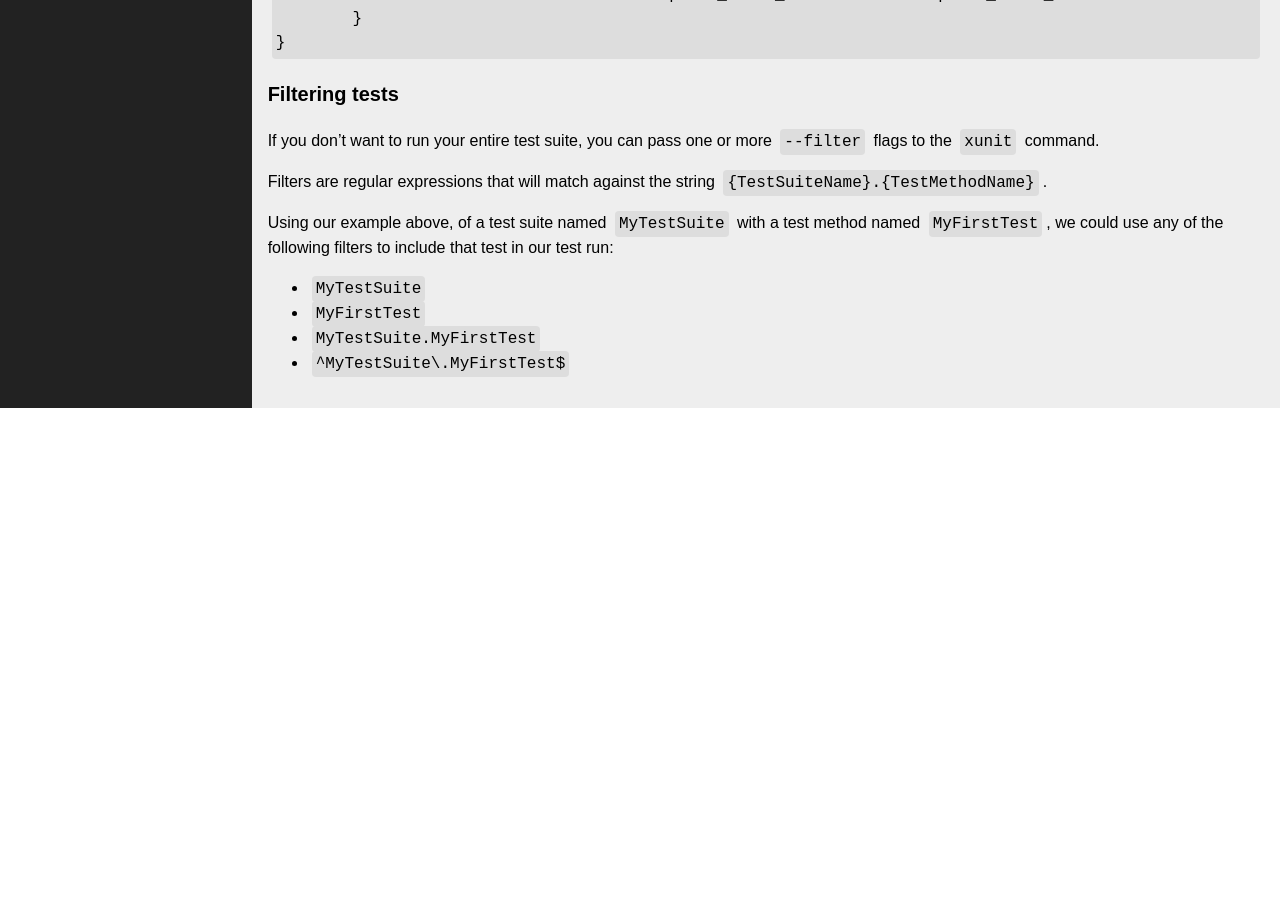
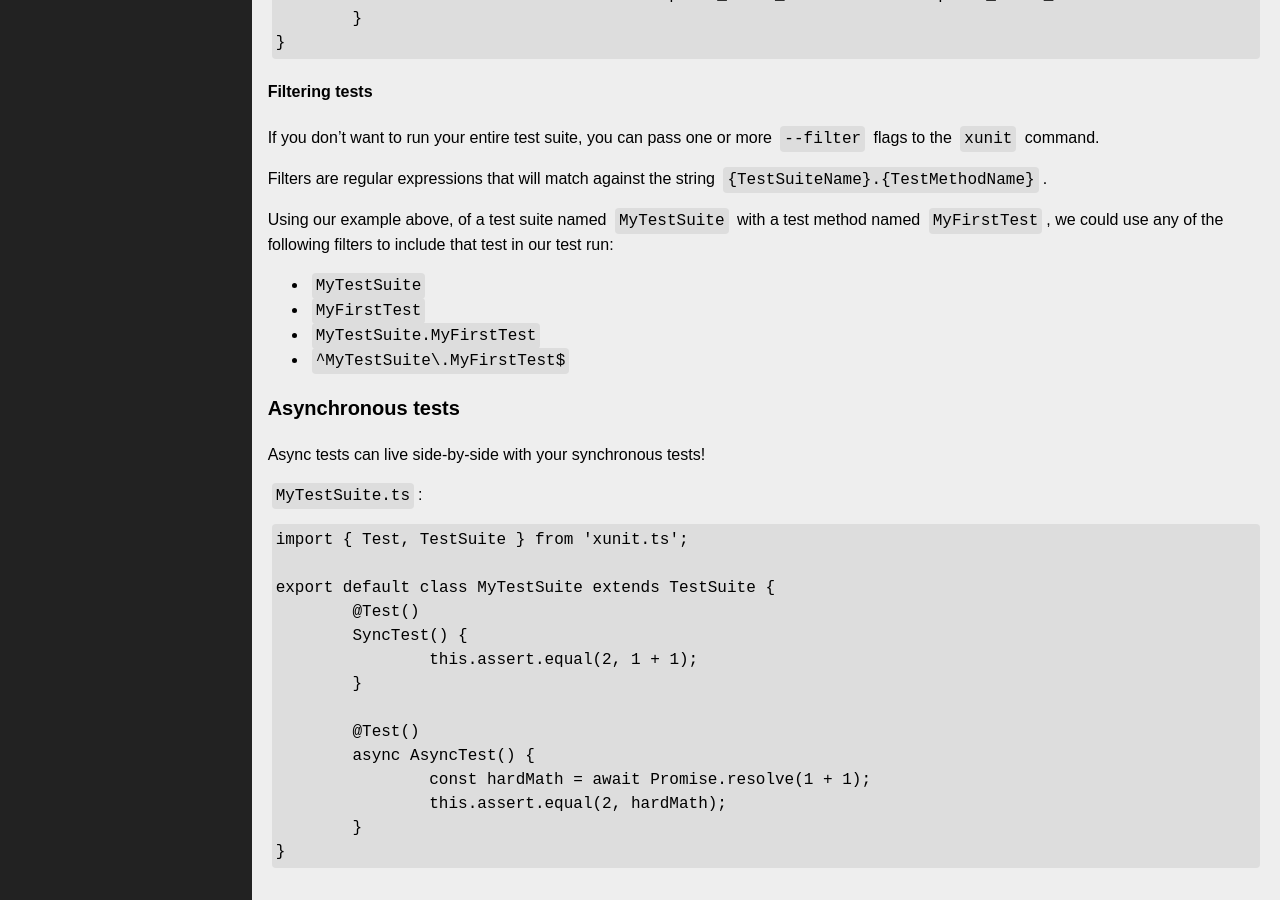
Before and after one commit to ecoAPM/xunit.ts, a Jekyll site: the page built from docs/index.md, in a window 1280 px wide and 900 px high, scrolled down 1766 px. Built offline with Jekyll 4.4.1, drawn with Linux system fonts in a browser that asks for light colours; our own code applies the rules of GitHub Pages for plain Markdown files; before the commit the page ends 2174 px from its top, so only the background shows below that.

Commit message:
Make it clear that both sync and async tests work together

````diff
--- a/docs/index.md
+++ b/docs/index.md
@@ -84,7 +84,7 @@ You can also run `xunit.ts` from a script in your `package.json`:
 }
 ```
 
-### Filtering tests
+#### Filtering tests
 
 If you don't want to run your entire test suite, you can pass one or more `--filter` flags to the `xunit` command.
 
@@ -96,3 +96,26 @@ Using our example above, of a test suite named `MyTestSuite` with a test method
 - `MyFirstTest`
 - `MyTestSuite.MyFirstTest`
 - `^MyTestSuite\.MyFirstTest$`
+
+### Asynchronous tests
+
+Async tests can live side-by-side with your synchronous tests!
+
+`MyTestSuite.ts`:
+
+```ts
+import { Test, TestSuite } from 'xunit.ts';
+
+export default class MyTestSuite extends TestSuite {
+	@Test()
+	SyncTest() {
+		this.assert.equal(2, 1 + 1);
+	}
+
+	@Test()
+	async AsyncTest() {
+		const hardMath = await Promise.resolve(1 + 1);
+		this.assert.equal(2, hardMath);
+	}
+}
+```
````
Also changed, not shown: README.md.
